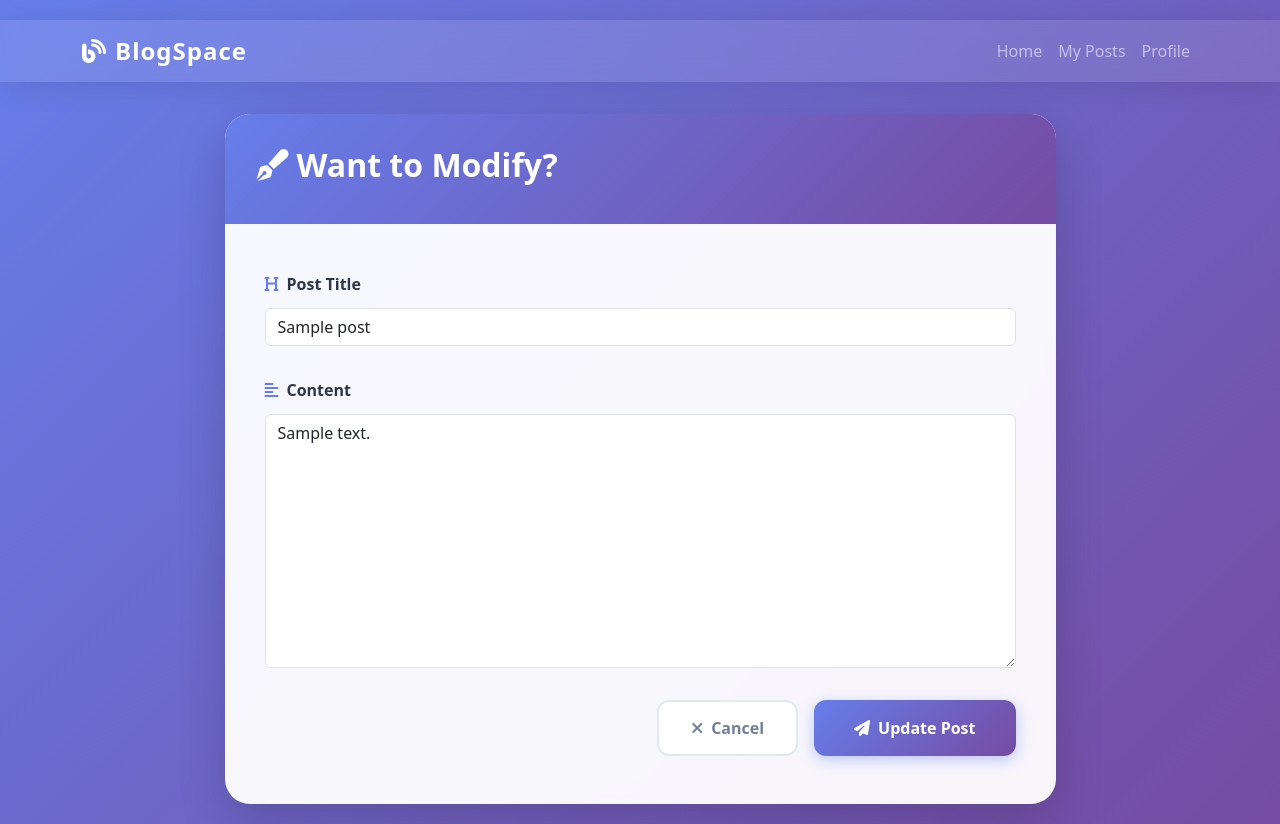
After one commit to AkshitaKhandelwal21/ThinkSpace, a Django app: page /post/1/update/ in a window 1280 px wide. The commit adds this page. Run offline with Django 5.2, Linux system fonts and the light colour scheme; a user stored in the database is signed in; tables that the repository leaves empty hold one stand-in row (values such as "Sample post").

Commit message:
Blog crud

```diff
--- a/blogs/forms.py
+++ b/blogs/forms.py
@@ -21,3 +21,19 @@ class CreatePostForm(forms.ModelForm):
                 'placeholder': 'Write your story...'
             })
         }
+
+
+class UpdatePostForm(forms.ModelForm):
+    class Meta:
+        model = Post
+        fields = ['title', 'content']
+        widgets = {
+            'title': forms.TextInput(attrs={
+                'class': 'form-control',
+                'placeholder': 'Title cannot be empty',
+            }),
+            'content': forms.Textarea(attrs={
+                'class': 'form-control',
+                'placeholder': 'Add a content'
+            })
+        }
--- /dev/null
+++ b/blogs/templates/update_post.html
@@ -0,0 +1,108 @@
+<!DOCTYPE html>
+<html lang="en">
+
+<head>
+    <meta charset="UTF-8">
+    <meta name="viewport" content="width=device-width, initial-scale=1.0">
+    <title>Create Post - BlogSpace</title>
+    <link href="https://cdn.jsdelivr.net/npm/bootstrap@5.3.0/dist/css/bootstrap.min.css" rel="stylesheet">
+    <link href="https://cdnjs.cloudflare.com/ajax/libs/font-awesome/6.4.0/css/all.min.css" rel="stylesheet">
+</head>
+
+<body style="background: linear-gradient(135deg, #667eea 0%, #764ba2 100%); min-height: 100vh; padding: 20px 0;">
+
+    <!-- Navigation -->
+    <nav class="navbar navbar-expand-lg navbar-dark"
+        style="background: rgba(255, 255, 255, 0.1); backdrop-filter: blur(10px); box-shadow: 0 4px 30px rgba(0, 0, 0, 0.1); margin-bottom: 2rem;">
+        <div class="container">
+            <a class="navbar-brand fw-bold" href="#" style="font-size: 1.5rem; letter-spacing: 1px;">
+                <i class="fas fa-blog me-2"></i>BlogSpace
+            </a>
+            <button class="navbar-toggler" type="button" data-bs-toggle="collapse" data-bs-target="#navbarNav">
+                <span class="navbar-toggler-icon"></span>
+            </button>
+            <div class="collapse navbar-collapse" id="navbarNav">
+                <ul class="navbar-nav ms-auto">
+                    <li class="nav-item">
+                        <a class="nav-link" href="#">Home</a>
+                    </li>
+                    <li class="nav-item">
+                        <a class="nav-link" href="#">My Posts</a>
+                    </li>
+                    <li class="nav-item">
+                        <a class="nav-link" href="#">Profile</a>
+                    </li>
+                </ul>
+            </div>
+        </div>
+    </nav>
+
+    <div class="container">
+        <div class="row justify-content-center">
+            <div class="col-lg-10 col-xl-9">
+                <!-- Create Post Card -->
+                <div class="card border-0 shadow-lg"
+                    style="border-radius: 25px; background: rgba(255, 255, 255, 0.95); backdrop-filter: blur(10px); overflow: hidden;">
+                    <!-- Card Header -->
+                    <div
+                        style="background: linear-gradient(135deg, #667eea 0%, #764ba2 100%); padding: 2rem; color: white;">
+                        <div
+                            style="display: flex; align-items: center; justify-content: space-between; flex-wrap: wrap; gap: 1rem;">
+                            <div>
+                                <h2 style="font-weight: 700; font-size: 2rem; margin: 0; margin-bottom: 0.5rem;">
+                                    <i class="fas fa-pen-fancy me-2"></i>Want to Modify?
+                                </h2>
+                            </div>
+                        </div>
+                    </div>
+
+                    <!-- Card Body -->
+                    <div style="padding: 3rem 2.5rem;">
+                        <!-- Form Container (Backend form will be injected here) -->
+                        <form method="POST" action="" enctype="multipart/form-data">
+                            <!-- Backend form fields will be rendered here -->
+
+                            {% csrf_token %}
+
+                            <div style="margin-bottom: 2rem;">
+                                <label
+                                    style="display: block; font-weight: 600; color: #2d3748; margin-bottom: 0.75rem; font-size: 1rem;">
+                                    <i class="fas fa-heading me-2" style="color: #667eea;"></i>Post Title
+                                </label>
+                                {{ form.title}}
+                                {{ form.title.errors }}
+                            </div>
+
+                            <div style="margin-bottom: 2rem;">
+                                <label
+                                    style="display: block; font-weight: 600; color: #2d3748; margin-bottom: 0.75rem; font-size: 1rem;">
+                                    <i class="fas fa-align-left me-2" style="color: #667eea;"></i>Content
+                                </label>
+                                {{ form.content }}
+                                {{ form.content.errors }}
+                            </div>
+
+                            <!-- Action Buttons -->
+                            <div style="display: flex; gap: 1rem; justify-content: flex-end; flex-wrap: wrap;">
+                                <button type="button" class="btn"
+                                    style="background: white; color: #718096; border: 2px solid #e2e8f0; border-radius: 12px; padding: 0.875rem 2rem; font-weight: 600; font-size: 1rem; transition: all 0.3s ease;"
+                                    onmouseover="this.style.borderColor='#cbd5e0'; this.style.background='#f7fafc';"
+                                    onmouseout="this.style.borderColor='#e2e8f0'; this.style.background='white';">
+                                    <i class="fas fa-times me-2"></i>Cancel
+                                </button>
+                                <button type="submit" class="btn"
+                                    style="background: linear-gradient(135deg, #667eea 0%, #764ba2 100%); color: white; border: none; border-radius: 12px; padding: 0.875rem 2.5rem; font-weight: 600; font-size: 1rem; transition: all 0.3s ease; box-shadow: 0 4px 15px rgba(102, 126, 234, 0.4);"
+                                    onmouseover="this.style.transform='translateY(-2px)'; this.style.boxShadow='0 6px 20px rgba(102, 126, 234, 0.6)';"
+                                    onmouseout="this.style.transform='translateY(0)'; this.style.boxShadow='0 4px 15px rgba(102, 126, 234, 0.4)';">
+                                    <i class="fas fa-paper-plane me-2"></i>Update Post
+                                </button>
+                            </div>
+                        </form>
+                    </div>
+                </div>
+            </div>
+        </div>
+    </div>
+</body>
+
+</html>
--- a/blogs/urls.py
+++ b/blogs/urls.py
@@ -3,8 +3,10 @@ from django.urls import path
 from blogs import views
 
 urlpatterns = [
-    path('allblogs', views.PostsList.as_view(), name='all_posts'),
-    path('newblog', views.CreatePost.as_view(), name='create_post'),
+    path('allblogs/', views.PostsList.as_view(), name='all_posts'),
+    path('newblog/', views.CreatePost.as_view(), name='create_post'),
     path('post/<int:pk>/', views.OnePost.as_view(), name='post_id'),
+    path('post/<int:pk>/update/', views.PostUpdate.as_view(), name='post_update'),
+    path('post/<int:pk>/delete/', views.PostDelete.as_view(), name='delete_post'),
     path('post/<int:pk>/comment/', views.OnePostComment.as_view(), name='comment')
 ]
--- a/blogs/views.py
+++ b/blogs/views.py
@@ -2,12 +2,12 @@ from http.client import HTTPException
 from django.shortcuts import get_object_or_404, render
 from django.urls import reverse, reverse_lazy
 from rest_framework import generics
-from blogs.forms import CreatePostForm
+from blogs.forms import CreatePostForm, UpdatePostForm
 from blogs.models import Post
 from comments.forms import CommentPostForm
 from comments.models import Comment
 from blogs.serilaizer import PostSerializer
-from django.views.generic import TemplateView, CreateView, DetailView
+from django.views.generic import TemplateView, CreateView, DetailView, UpdateView, DeleteView
 from django.contrib.auth.mixins import LoginRequiredMixin
 
 # Create your views here.
@@ -22,6 +22,35 @@ class PostsList(TemplateView):
             return context
     except Exception as e:
         raise HTTPException(e)
+
+
+class PostUpdate(LoginRequiredMixin, UpdateView):
+    model = Post
+    form_class = UpdatePostForm
+    template_name = 'update_post.html'
+
+    def get_queryset(self):
+        user = self.request.user
+        if user.is_staff or user.is_superuser:
+            return Post.objects.all()
+        return Post.objects.filter(author=user)
+
+    def get_success_url(self):
+        return reverse('post_id', kwargs={'pk':self.kwargs['pk']})
+
+
+class PostDelete(LoginRequiredMixin, DeleteView):
+    model = Post
+    success_url = reverse_lazy('all_posts')
+
+    def get_queryset(self):
+        user = self.request.user
+        if user.is_staff or user.is_superuser:
+            return Post.objects.all()
+        return Post.objects.filter(author=user)
+
+    # def get_success_url(self):
+    #     return reverse('allblogs', kwargs={'pk':self.kwargs['pk']})
 
 
 class OnePost(LoginRequiredMixin, DetailView):
@@ -43,7 +72,6 @@ class OnePostComment(LoginRequiredMixin, CreateView):
     def get_success_url(self):
         return reverse('post_id', kwargs={'pk': self.kwargs['pk']})
 
-
     def form_valid(self, form):
         post = get_object_or_404(Post, pk=self.kwargs['pk'])
         form.instance.user = self.request.user
```
Also changed, not shown: blogs/templates/postId.html (+67 -37 lines).
